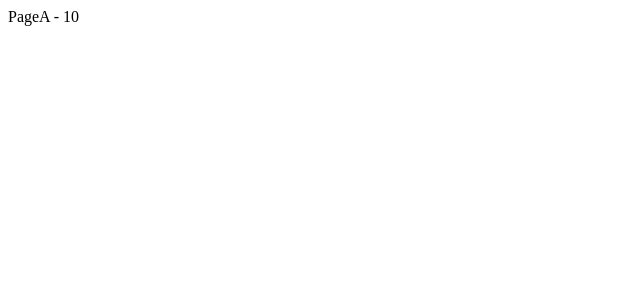
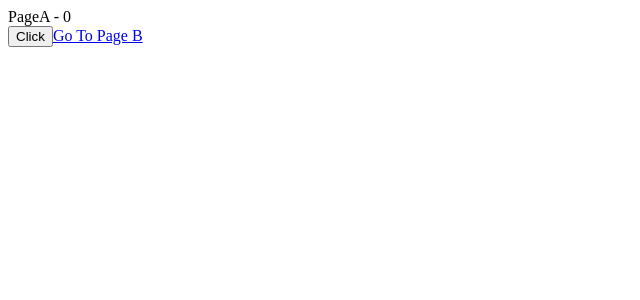
Before and after one commit to techolasmern/2-4-batch, a React (Vite) app in the folder ReactJS/: page /page-a in a window 1280 px wide. Shown: the top 300 px of the page, without its empty margins (0-640 px from the left). Built offline with nearby package versions, Linux system fonts and the light colour scheme.

Commit message:
use context - seperate file

```diff
--- a/ReactJS/src/App.jsx
+++ b/ReactJS/src/App.jsx
@@ -1,12 +1,10 @@
 import { BrowserRouter, Routes, Route } from "react-router";
-import { Props } from "./components/Props";
 import { HomePage } from "./pages/HomePage";
 import { AboutPage } from "./pages/AboutPage";
 import { NotificationPage } from "./pages/NotificationPage";
 import { PaymentPage } from "./pages/PaymentPage";
 import { PageA } from "./pages/PageA";
 import { PageB } from "./pages/PageB";
-import { createContext } from "react";
 
 // export const App = () => {
 //     return <BrowserRouter>
@@ -25,12 +23,13 @@ import { createContext } from "react";
 //     </BrowserRouter>
 // }
 
-export const Context = createContext();
+
 
 // Nested Routing
 export const App = () => {
-    return <Context.Provider value={10}>
-        <BrowserRouter>
+
+
+    return <BrowserRouter>
         <Routes>
             <Route path="/">
                 <Route path="" Component={HomePage} />
@@ -45,5 +44,4 @@ export const App = () => {
             <Route path="*" element={<h2>404 Not Found</h2>} />
         </Routes>
     </BrowserRouter>
-    </Context.Provider>
 }
--- /dev/null
+++ b/ReactJS/src/Providers/SampleProvider.jsx
@@ -0,0 +1,11 @@
+import { createContext, useState } from "react";
+
+export const Context = createContext();
+
+export const SampleProvider = ({ children }) => {
+    const [counter, setCounter] = useState(0);
+
+    return <Context.Provider value={{counter, setCounter}}>
+        {children}
+    </Context.Provider>;
+}
--- a/ReactJS/src/main.jsx
+++ b/ReactJS/src/main.jsx
@@ -1,9 +1,12 @@
 import { createRoot } from "react-dom/client";
 import "./main.css";
 import { App } from "./App";
+import { SampleProvider } from "./Providers/SampleProvider";
 
 const rootContainer = document.getElementById("root");
 
 const root = createRoot(rootContainer);
 
-root.render(<App />);
+root.render(<SampleProvider>
+    <App />
+</SampleProvider>);
--- a/ReactJS/src/pages/PageA.jsx
+++ b/ReactJS/src/pages/PageA.jsx
@@ -1,11 +1,20 @@
 import { useContext } from "react";
-import { Context } from "../App";
+import { Link } from "react-router";
+import { Context } from "../Providers/SampleProvider";
 
 export const PageA = () => {
 
-    const response = useContext(Context);
+    const { counter, setCounter} = useContext(Context);
 
-    return <div>PageA - {response}</div>
+    const handleUpdate = () => {
+        setCounter(counter + 1);
+    }
+
+    return <div>PageA - {counter}
+        <br />
+        <button onClick={handleUpdate}>Click</button>
+        <Link to="/page-b">Go To Page B</Link>
+    </div>
 };
 
 // context api ( useContext )
--- a/ReactJS/src/pages/PageB.jsx
+++ b/ReactJS/src/pages/PageB.jsx
@@ -1,9 +1,18 @@
 import { useContext } from "react";
-import { Context } from "../App";
+import { Link } from "react-router";
+import { Context } from "../Providers/SampleProvider";
 
 export const PageB = () => {
 
-    const response = useContext(Context);
+    const { counter, setCounter } = useContext(Context);
 
-    return <div>PageB - {response}</div>
+    const handleUpdate = () => {
+        setCounter(counter + 1);
+    }
+
+    return <div>PageB - {counter}
+        <br />
+        <button onClick={handleUpdate}>Click</button>
+        <Link to="/page-a">Go To Page A</Link>
+    </div>
 };
```
Lines whose indentation alone changed are shown as unchanged.
